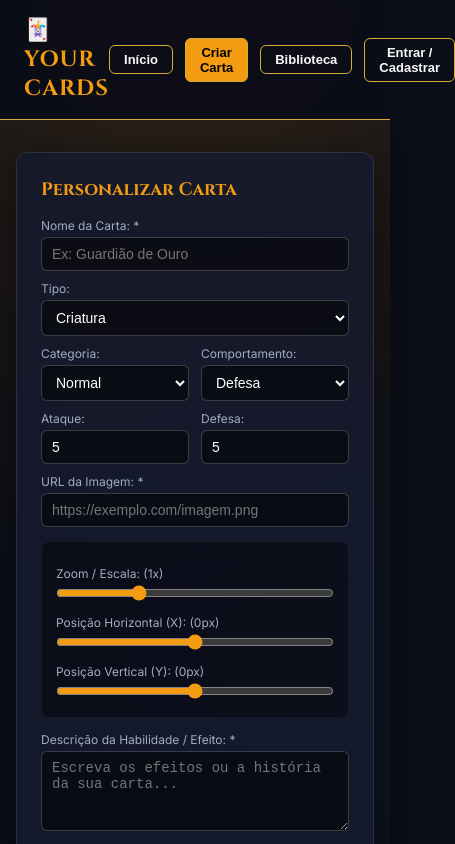
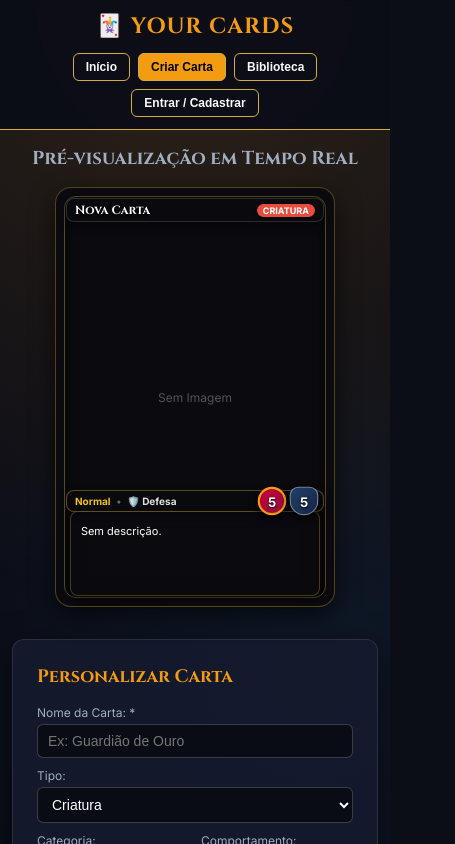
Before and after one commit to GuedesThi/your-cards, a Next.js app: page / in a window 390 px wide. Both pictures are taken after a click on the button "Criar Carta". Shown: the top 844 px of the page, 455 px wide, since content can reach past the window. Built offline with nearby package versions, Linux system fonts and the light colour scheme; no server answers.

Commit message:
feat(layout): responsividade para celulares

```diff
--- a/app/components/CardCreatorSection.tsx
+++ b/app/components/CardCreatorSection.tsx
@@ -48,16 +48,14 @@ export function CardCreatorSection({
 }: CardCreatorSectionProps) {
   const [cardForm, setCardForm] = useState<Card>(editingCard || initialFormState);
 
-  // 1. Sincroniza APENAS quando a carta selecionada para edição mudar de ID ou de estado (edição vs criação)
   useEffect(() => {
     if (editingCard) {
       setCardForm(editingCard);
     } else {
       setCardForm(initialFormState);
     }
-  }, [editingCard?.id]); // 👈 Escuta especificamente a mudança de ID da carta
+  }, [editingCard?.id]);
 
-  // Estado para controlar o modal customizado de alertas/mensagens
   const [notification, setNotification] = useState<{
     type: "success" | "error" | "info";
     title: string;
@@ -70,14 +68,12 @@ export function CardCreatorSection({
       setNotification({
         type: "info",
         title: "Acesso Necessário",
-        message:
-          "Você precisa estar logado para salvar suas cartas na biblioteca!",
+        message: "Você precisa estar logado para salvar suas cartas na biblioteca!",
         action: onRequireAuth,
       });
       return;
     }
 
-    // Validações de campos obrigatórios
     if (!cardForm.name.trim()) {
       setNotification({
         type: "error",
@@ -91,8 +87,7 @@ export function CardCreatorSection({
       setNotification({
         type: "error",
         title: "Campo Obrigatório",
-        message:
-          "Sua carta precisa de uma descrição para explicar seus efeitos ou habilidades.",
+        message: "Sua carta precisa de uma descrição para explicar seus efeitos ou habilidades.",
       });
       return;
     }
@@ -113,7 +108,6 @@ export function CardCreatorSection({
         defense: cardForm.type === "effect" ? 0 : cardForm.defense,
       };
 
-      // 2. Aguarda a gravação no Supabase e atualização de estado no pai
       await onSaveCard(payload);
 
       setNotification({
@@ -122,7 +116,6 @@ export function CardCreatorSection({
         message: `Sua carta "${cardForm.name}" foi gravada com segurança na sua biblioteca.`,
       });
 
-      // 3. Reseta o formulário apenas se for criação de carta nova (se for edição, a navegação de aba cuidará disso)
       if (!cardForm.id) {
         setCardForm(initialFormState);
       }
@@ -130,9 +123,7 @@ export function CardCreatorSection({
       setNotification({
         type: "error",
         title: "Falha ao Salvar Carta",
-        message:
-          err.message ||
-          "Ocorreu um erro inesperado ao se comunicar com o banco de dados.",
+        message: err.message || "Ocorreu um erro inesperado ao se comunicar com o banco de dados.",
       });
     }
   };
@@ -140,6 +131,7 @@ export function CardCreatorSection({
   return (
     <div>
       <div
+        className="creator-container"
         style={{
           display: "flex",
           gap: "32px",
@@ -149,6 +141,7 @@ export function CardCreatorSection({
       >
         {/* Painel do Formulário */}
         <div
+          className="creator-form"
           style={{
             flex: "1 1 380px",
             background: "var(--panel-bg)",
@@ -166,10 +159,7 @@ export function CardCreatorSection({
               marginBottom: "16px",
             }}
           >
-            <h3
-              className="font-cinzel"
-              style={{ color: "var(--gold-primary)", fontSize: "18px" }}
-            >
+            <h3 className="font-cinzel" style={{ color: "var(--gold-primary)", fontSize: "18px" }}>
               {cardForm.id ? "Editar Carta" : "Personalizar Carta"}
             </h3>
             {cardForm.id && onCancelEdit && (
@@ -206,9 +196,7 @@ export function CardCreatorSection({
           <select
             style={inputStyle}
             value={cardForm.type}
-            onChange={(e) =>
-              setCardForm({ ...cardForm, type: e.target.value as any })
-            }
+            onChange={(e) => setCardForm({ ...cardForm, type: e.target.value as any })}
           >
             <option value="creature">Criatura</option>
             <option value="effect">Efeito</option>
@@ -329,9 +317,7 @@ export function CardCreatorSection({
             style={inputStyle}
             placeholder="https://exemplo.com/imagem.png"
             value={cardForm.imageUrl}
-            onChange={(e) =>
-              setCardForm({ ...cardForm, imageUrl: e.target.value })
-            }
+            onChange={(e) => setCardForm({ ...cardForm, imageUrl: e.target.value })}
           />
 
           <div
@@ -356,9 +342,7 @@ export function CardCreatorSection({
               style={{ width: "100%", accentColor: "var(--gold-primary)" }}
             />
 
-            <label style={labelStyle}>
-              Posição Horizontal (X): ({cardForm.posX}px)
-            </label>
+            <label style={labelStyle}>Posição Horizontal (X): ({cardForm.posX}px)</label>
             <input
               type="range"
               min="-200"
@@ -370,9 +354,7 @@ export function CardCreatorSection({
               style={{ width: "100%", accentColor: "var(--gold-primary)" }}
             />
 
-            <label style={labelStyle}>
-              Posição Vertical (Y): ({cardForm.posY}px)
-            </label>
+            <label style={labelStyle}>Posição Vertical (Y): ({cardForm.posY}px)</label>
             <input
               type="range"
               min="-200"
@@ -389,9 +371,7 @@ export function CardCreatorSection({
           <textarea
             style={{ ...inputStyle, height: "80px", resize: "vertical" }}
             value={cardForm.description}
-            onChange={(e) =>
-              setCardForm({ ...cardForm, description: e.target.value })
-            }
+            onChange={(e) => setCardForm({ ...cardForm, description: e.target.value })}
             placeholder="Escreva os efeitos ou a história da sua carta..."
           />
 
@@ -401,27 +381,16 @@ export function CardCreatorSection({
         </div>
 
         {/* Pré-visualização em Tempo Real */}
-        <div
-          style={{
-            display: "flex",
-            flexDirection: "column",
-            alignItems: "center",
-          }}
-        >
-          <h3
-            className="font-cinzel"
-            style={{ color: "var(--text-muted)", marginBottom: "16px" }}
-          >
+        <div style={{ display: "flex", flexDirection: "column", alignItems: "center" }}>
+          <h3 className="font-cinzel" style={{ color: "var(--text-muted)", marginBottom: "16px" }}>
             Pré-visualização em Tempo Real
           </h3>
           <CardRender card={cardForm} onShowMore={onShowModal} />
         </div>
       </div>
 
-      {/* Glossário didático no final da seção */}
       <GameGlossary />
 
-      {/* Modal Customizado para Avisos e Notificações */}
       {notification && (
         <NotificationModal
           type={notification.type}
--- a/app/components/Header.tsx
+++ b/app/components/Header.tsx
@@ -36,7 +36,7 @@ export function Header({ activeTab, setActiveTab, user, onLogout }: HeaderProps)
       >
         🃏 YOUR CARDS
       </h1>
-      <nav style={{ display: "flex", gap: "12px", alignItems: "center" }}>
+      <nav style={{ display: "flex", gap: "10px", alignItems: "center", flexWrap: "wrap" }}>
         <button style={navBtnStyle(activeTab === "landing")} onClick={() => setActiveTab("landing")}>
           Início
         </button>
@@ -47,8 +47,20 @@ export function Header({ activeTab, setActiveTab, user, onLogout }: HeaderProps)
           Biblioteca
         </button>
         {user ? (
-          <div style={{ display: "flex", gap: "10px", alignItems: "center" }}>
-            <span style={{ fontSize: "12px", color: "var(--gold-glow)" }}>👤 {user.email}</span>
+          <div style={{ display: "flex", gap: "8px", alignItems: "center", flexWrap: "wrap" }}>
+            <span
+              style={{
+                fontSize: "12px",
+                color: "var(--gold-glow)",
+                maxWidth: "140px",
+                overflow: "hidden",
+                textOverflow: "ellipsis",
+                whiteSpace: "nowrap",
+              }}
+              title={user.email}
+            >
+              👤 {user.email}
+            </span>
             <button
               style={{ ...navBtnStyle(false), background: "#c70039", borderColor: "#c70039" }}
               onClick={onLogout}
@@ -70,10 +82,10 @@ const navBtnStyle = (active: boolean) => ({
   background: active ? "var(--gold-primary)" : "transparent",
   color: active ? "#000" : "var(--text-main)",
   border: "1px solid var(--border-gold)",
-  padding: "6px 14px",
+  padding: "6px 12px",
   borderRadius: "6px",
   cursor: "pointer",
   fontWeight: "bold" as const,
-  fontSize: "13px",
+  fontSize: "12px",
   transition: "all 0.2s ease",
 });
--- a/app/components/library/DeckDetailView.tsx
+++ b/app/components/library/DeckDetailView.tsx
@@ -30,7 +30,17 @@ export function DeckDetailView({
 
   return (
     <div>
-      <div style={{ display: "flex", justifyContent: "space-between", alignItems: "center", marginBottom: "16px" }}>
+      {/* 🎯 Botões de topo com suporte a quebra de linha em telemóveis */}
+      <div
+        style={{
+          display: "flex",
+          justifyContent: "space-between",
+          alignItems: "center",
+          marginBottom: "20px",
+          flexWrap: "wrap",
+          gap: "12px",
+        }}
+      >
         <button onClick={onBack} style={goldOutlineBtnStyle}>
           ← Voltar para Lista de Decks
         </button>
@@ -56,8 +66,10 @@ export function DeckDetailView({
         {deck.description || "Sem descrição."}
       </p>
 
-      <h4 style={{ color: "#fff", marginBottom: "12px" }}>Cartas no Deck ({deck.cards?.length || 0})</h4>
-      <div style={{ display: "flex", gap: "20px", flexWrap: "wrap", marginBottom: "32px" }}>
+      <h4 style={{ color: "#fff", marginBottom: "16px" }}>Cartas no Deck ({deck.cards?.length || 0})</h4>
+
+      {/* 🎯 Cartas do deck perfeitamente centralizadas */}
+      <div style={{ display: "flex", gap: "20px", flexWrap: "wrap", justifyContent: "center", marginBottom: "32px" }}>
         {(deck.cards || []).map(({ card, quantity }) => (
           <div key={card.id} style={{ display: "flex", flexDirection: "column", gap: "8px", position: "relative" }}>
             <CardRender card={card} onShowMore={onShowModal} />
@@ -79,15 +91,18 @@ export function DeckDetailView({
         ))}
       </div>
 
+      {/* Seção Inferior: Sugestões de Adição */}
       <div style={{ marginTop: "48px", paddingTop: "24px", borderTop: "1px dashed rgba(212, 175, 55, 0.3)" }}>
-        <h4 style={{ color: "var(--gold-primary)", marginBottom: "16px" }}>Adicionar Cartas da Coleção ao Deck</h4>
+        <h4 style={{ color: "var(--gold-primary)", marginBottom: "16px", textAlign: "center" }}>
+          Adicionar Cartas da Coleção ao Deck
+        </h4>
 
         {availableCardsToAdd.length === 0 ? (
-          <p style={{ color: "var(--text-muted)", fontSize: "13px" }}>
+          <p style={{ color: "var(--text-muted)", fontSize: "13px", textAlign: "center" }}>
             Todas as cartas da sua coleção já foram adicionadas a este deck!
           </p>
         ) : (
-          <div style={{ display: "flex", gap: "20px", flexWrap: "wrap" }}>
+          <div style={{ display: "flex", gap: "20px", flexWrap: "wrap", justifyContent: "center" }}>
             {availableCardsToAdd.map((card) => (
               <div key={card.id} style={{ display: "flex", flexDirection: "column", gap: "6px" }}>
                 <CardRender card={card} onShowMore={onShowModal} />
@@ -132,21 +147,24 @@ const goldOutlineBtnStyle = {
   background: "transparent",
   color: "var(--gold-primary)",
   border: "1px solid var(--gold-primary)",
-  padding: "6px 12px",
+  padding: "8px 14px",
   borderRadius: "6px",
   cursor: "pointer",
   fontWeight: "bold",
+  fontSize: "12px",
 };
 
 const goldSecondaryBtnStyle = {
+  flex: 1,
   background: "rgba(243, 156, 18, 0.2)",
   border: "1px solid var(--gold-primary)",
   color: "var(--gold-glow)",
-  padding: "6px 12px",
+  padding: "8px 12px",
   borderRadius: "6px",
   fontWeight: "bold",
   fontSize: "12px",
   cursor: "pointer",
+  textAlign: "center" as const,
 };
 
 const redOutlineBtnStyle = {
@@ -154,11 +172,12 @@ const redOutlineBtnStyle = {
   background: "rgba(231, 76, 60, 0.2)",
   border: "1px solid #e74c3c",
   color: "#ff8a80",
-  padding: "6px",
+  padding: "8px 12px",
   borderRadius: "6px",
   fontSize: "12px",
   cursor: "pointer",
   fontWeight: "bold",
+  textAlign: "center" as const,
 };
 
 const primaryBtnStyle = {
@@ -166,7 +185,7 @@ const primaryBtnStyle = {
   background: "linear-gradient(135deg, var(--gold-primary), #d4af37)",
   color: "#000",
   border: "none",
-  padding: "8px",
+  padding: "8px 12px",
   borderRadius: "6px",
   fontWeight: "bold",
   fontSize: "12px",
--- a/app/globals.css
+++ b/app/globals.css
@@ -32,3 +32,33 @@ body {
 .font-cinzel {
   font-family: 'Cinzel', serif;
 }
+
+/* 📱 REGRAS RESPONSIVAS PARA TELEMÓVEIS E TABLETS */
+@media (max-width: 768px) {
+  header {
+    flex-direction: column !important;
+    gap: 12px !important;
+    padding: 12px 16px !important;
+  }
+
+  header nav {
+    width: 100% !important;
+    justify-content: center !important;
+    flex-wrap: wrap !important;
+    gap: 8px !important;
+  }
+
+  main {
+    padding: 16px 12px !important;
+  }
+
+  .creator-container {
+    flex-direction: column-reverse !important;
+    align-items: center !important;
+  }
+
+  .creator-form {
+    width: 100% !important;
+    flex: 1 1 100% !important;
+  }
+}
--- a/app/layout.tsx
+++ b/app/layout.tsx
@@ -1,4 +1,4 @@
-import type { Metadata } from "next";
+import type { Metadata, Viewport } from "next";
 import { Geist, Geist_Mono } from "next/font/google";
 import "./globals.css";
 
@@ -13,14 +13,25 @@ const geistMono = Geist_Mono({
 });
 
 export const metadata: Metadata = {
-  title: "Create Next App",
-  description: "Generated by create next app",
+  title: "Your Cards - Criador de Cartas & Decks",
+  description: "Crie, edite e organize seus decks de cartas personalizados.",
 };
 
-export default function RootLayout({ children }: LayoutProps<"/">) {
+// 📱 Força a escala correta em dispositivos móveis
+export const viewport: Viewport = {
+  width: "device-width",
+  initialScale: 1,
+  maximumScale: 1,
+};
+
+export default function RootLayout({
+  children,
+}: {
+  children: React.ReactNode;
+}) {
   return (
     <html
-      lang="en"
+      lang="pt-BR"
       className={`${geistSans.variable} ${geistMono.variable} h-full antialiased`}
     >
       <body className="min-h-full flex flex-col">{children}</body>
```
Also changed, not shown: app/components/library/CardsGrid.tsx (+12 -4 lines), app/components/library/DecksGrid.tsx (+20 -10 lines).
